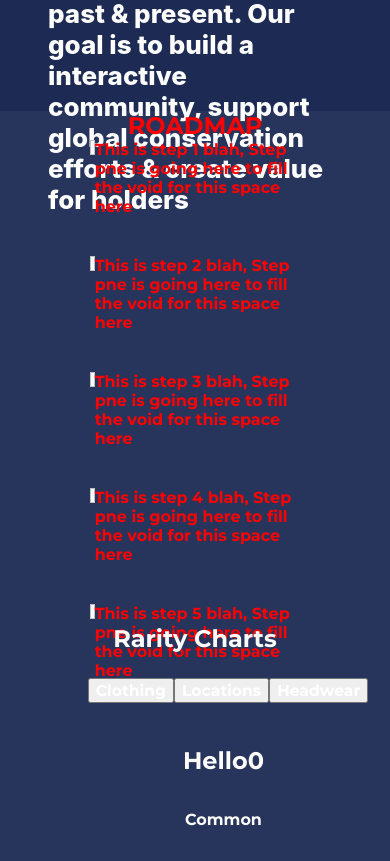
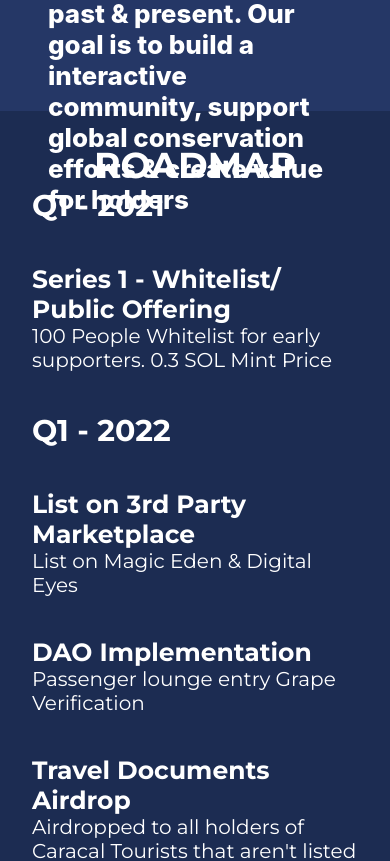
Before and after one commit to Danielrhodesy/caracalTourist, a React (Create React App) app: page / in a window 390 px wide. Shown: the part 1109-1970 px from the top of the page. Built offline with nearby package versions, Linux system fonts and the light colour scheme.

Commit message:
Road map updated and made responsive

```diff
--- a/src/App.css
+++ b/src/App.css
@@ -6,7 +6,7 @@
 }
 
 html {
-  background-color: #1D2B54;
+  background-color: #253766;
 }
 
 h1 {
--- a/src/views/About.jsx
+++ b/src/views/About.jsx
@@ -13,7 +13,6 @@
   gap: 2em;
   flex-wrap: wrap;
   align-items: center;
-  background-color: #1D2B54;
 `;
 
 const Image = styled.img`
--- a/src/views/RoadMap.jsx
+++ b/src/views/RoadMap.jsx
@@ -3,27 +3,45 @@
 import { spaceSmall, spaceLarge } from '../tokens/spacing';
 
 const Container = styled.section`
-  height: 500px;
-  width: 90%;
+  height: 60em;
+  width: auto;
+  padding: 2em 0 5em 0;
   display: flex;
   justify-content: space-around;
   align-items: center;
   flex-direction: column;
-  padding: 0 5% 0 5%;
-  background-color: #27345B;
+  background-color: #1C2C52;
 `;
 
 const Title = styled.h1`
-  color: red;
+  font-size: 36px;
+  font-weight: 900;
+`;
+
+const QTitle = styled.h2`
+  font-size: 30px;
+  font-weight: 800;
+`;
+
+const SubTitle = styled.h3`
+  font-size: 25px;
+  font-weight: 600;
+`;
+
+const Text = styled.p`
+  font-size: 20px;
+  font-weight: 500;
 `;
 
 const TextContainer = styled.div`
-  width: 60%;
-//   background-color: red;
+  width: auto;
+  max-width: 40em;
+  padding: 0 2em 0 2em;
 `;
 
 const Row = styled.div`
   display: flex;
+  flex-direction: column;
   justify-content: space-around;
   color: red;
 `;
@@ -34,9 +52,6 @@
     background-color: white;
 `;
 
-const Text = styled.p`
-  color: red;
-`;
 
 const RoadMap = () => {
   return (
@@ -44,26 +59,66 @@
       <Title>ROADMAP</Title>
       <TextContainer>
           <Stack space={spaceLarge}>
+            <QTitle>
+              Q1 - 2021
+            </QTitle>
             <Row>
-                <Number/>
-                <Text>This is step 1 blah, Step pne is going here to fill the void for this space here</Text>
+              <SubTitle>
+                Series 1 - Whitelist/ Public Offering
+              </SubTitle>
+              <Text>
+                100 People Whitelist for early supporters. 0.3 SOL Mint Price
+              </Text>
+            </Row>
+            <QTitle>
+              Q1 - 2022
+            </QTitle>
+            <Row>
+              <SubTitle>
+                List on 3rd Party Marketplace
+              </SubTitle>
+              <Text>
+                List on Magic Eden & Digital Eyes
+              </Text>
             </Row>
             <Row>
-                <Number/>
-                <Text>This is step 2 blah, Step pne is going here to fill the void for this space here</Text>
+              <SubTitle>
+              DAO Implementation
+              </SubTitle>
+              <Text>
+                Passenger lounge entry Grape Verification
+              </Text>
             </Row>
             <Row>
-                <Number/>
-                <Text>This is step 3 blah, Step pne is going here to fill the void for this space here</Text>
+              <SubTitle>
+                Travel Documents Airdrop
+              </SubTitle>
+              <Text>
+                Airdropped to all holders of Caracal Tourists that aren't listed on a marketplace
+              </Text>
+            </Row>
+            <QTitle>
+              Q2 - 2022
+            </QTitle>
+            <Row>
+              <SubTitle>
+                Sweeper Implementation
+              </SubTitle>
+              <Text>
+                Auto Sweeper set at 0.1SOL
+              </Text>
             </Row>
             <Row>
-                <Number/>
-                <Text>This is step 4 blah, Step pne is going here to fill the void for this space here</Text>
+              <SubTitle>
+              Series 2 Caracal Tourists
+              </SubTitle>
+              <Text>
+                New Locations and Friends, Large Marketing Push 2,222 Series 2 - 1,111 Airdropped for all series 1 holders
+              </Text>
             </Row>
-            <Row>
-                <Number/>
-                <Text>This is step 5 blah, Step pne is going here to fill the void for this space here</Text>
-            </Row>
+            <Text>
+              *Time and dates are subject to change
+            </Text>
           </Stack>
       </TextContainer>
     </Container>
```
